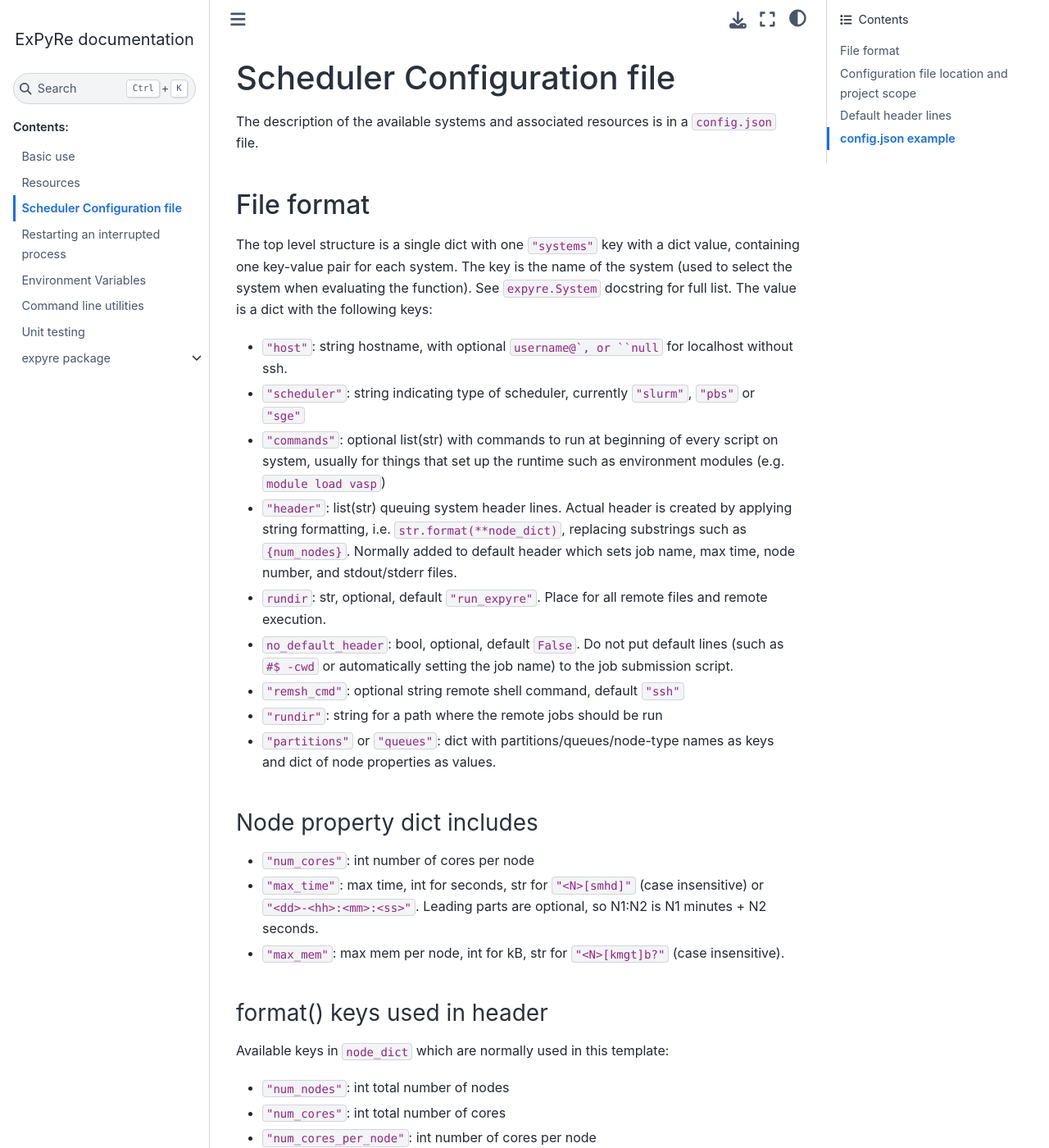
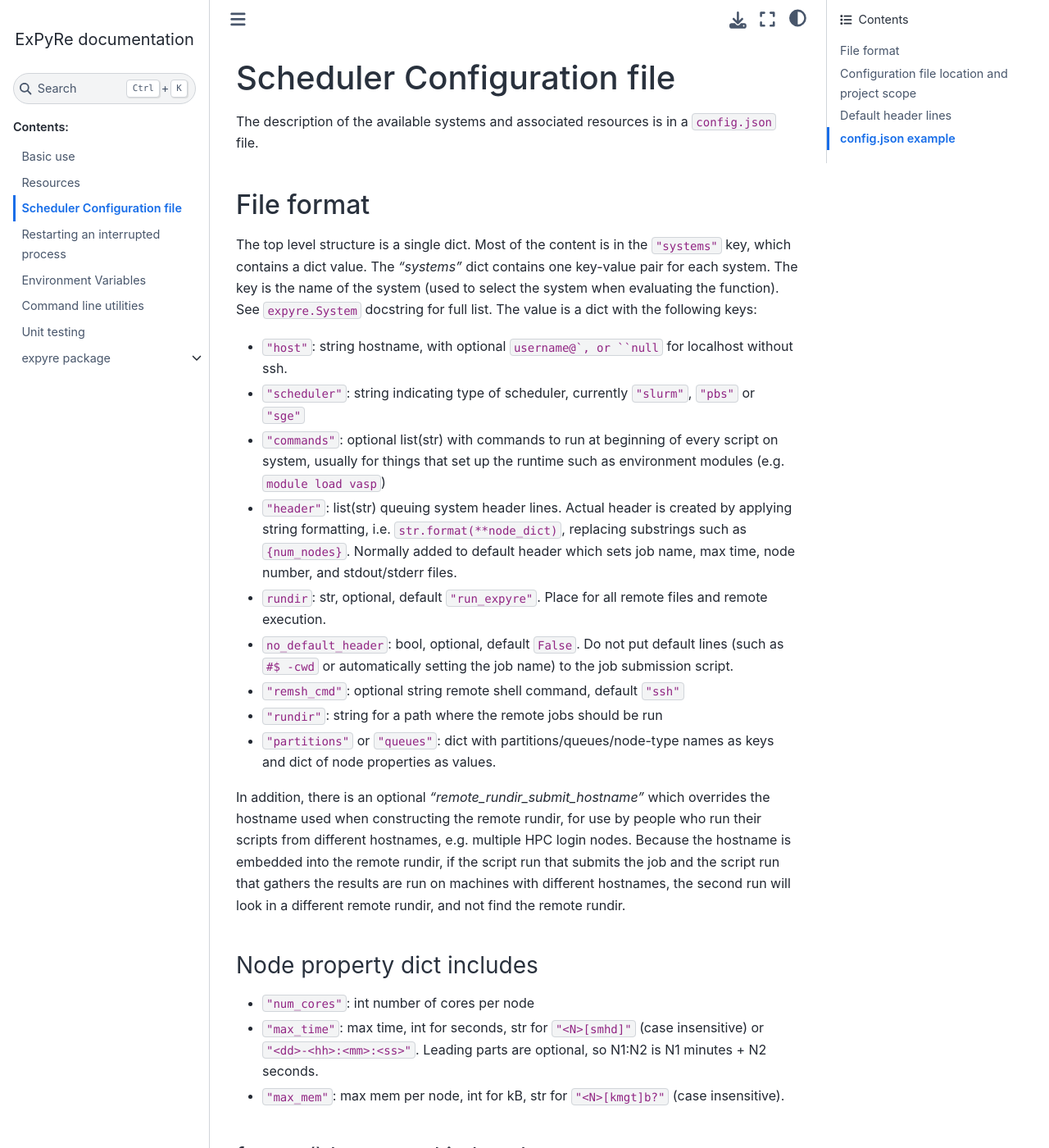
Before and after one commit to libAtoms/ExPyRe, a Sphinx documentation site: the page built from docs/source/config.rst, in a window 1280 px wide and 1400 px high. Shown: the whole window at 82% size. Built offline with Sphinx 7.4.7 and the Sphinx Book theme 1.1.4, drawn with Linux system fonts in a browser that asks for light colours.

Commit message:
add remote_rundir_submit_hostname to top-level ~/.expyre/config.json dict

```diff
--- a/docs/source/config.rst
+++ b/docs/source/config.rst
@@ -11,7 +11,8 @@ File format
 **********************************
 
 
-The top level structure is a single dict with one ``"systems"`` key with a dict value, containing
+The top level structure is a single dict. Most of the content is in the ``"systems"`` key, which contains
+a dict value. The `"systems"` dict contains
 one key-value pair for each system. The key is the name of the system (used to select
 the system when evaluating the function).  See ``expyre.System`` docstring for full list. The
 value is a dict with the following keys:
@@ -25,6 +26,12 @@ value is a dict with the following keys:
 - ``"remsh_cmd"``: optional string remote shell command, default ``"ssh"``
 - ``"rundir"``: string for a path where the remote jobs should be run
 - ``"partitions"`` or ``"queues"``: dict with partitions/queues/node-type names as keys and dict of node properties as values.
+
+In addition, there is an optional `"remote_rundir_submit_hostname"` which overrides the hostname used
+when constructing the remote rundir, for use by people who run their scripts from different
+hostnames, e.g. multiple HPC login nodes. Because the hostname is embedded into the remote rundir, if the script run that submits
+the job and the script run that gathers the results are run on machines with different hostnames, the second
+run will look in a different remote rundir, and not find the remote rundir.
 
 ===========================
 Node property dict includes
```
Also changed, not shown: 1 other file.
